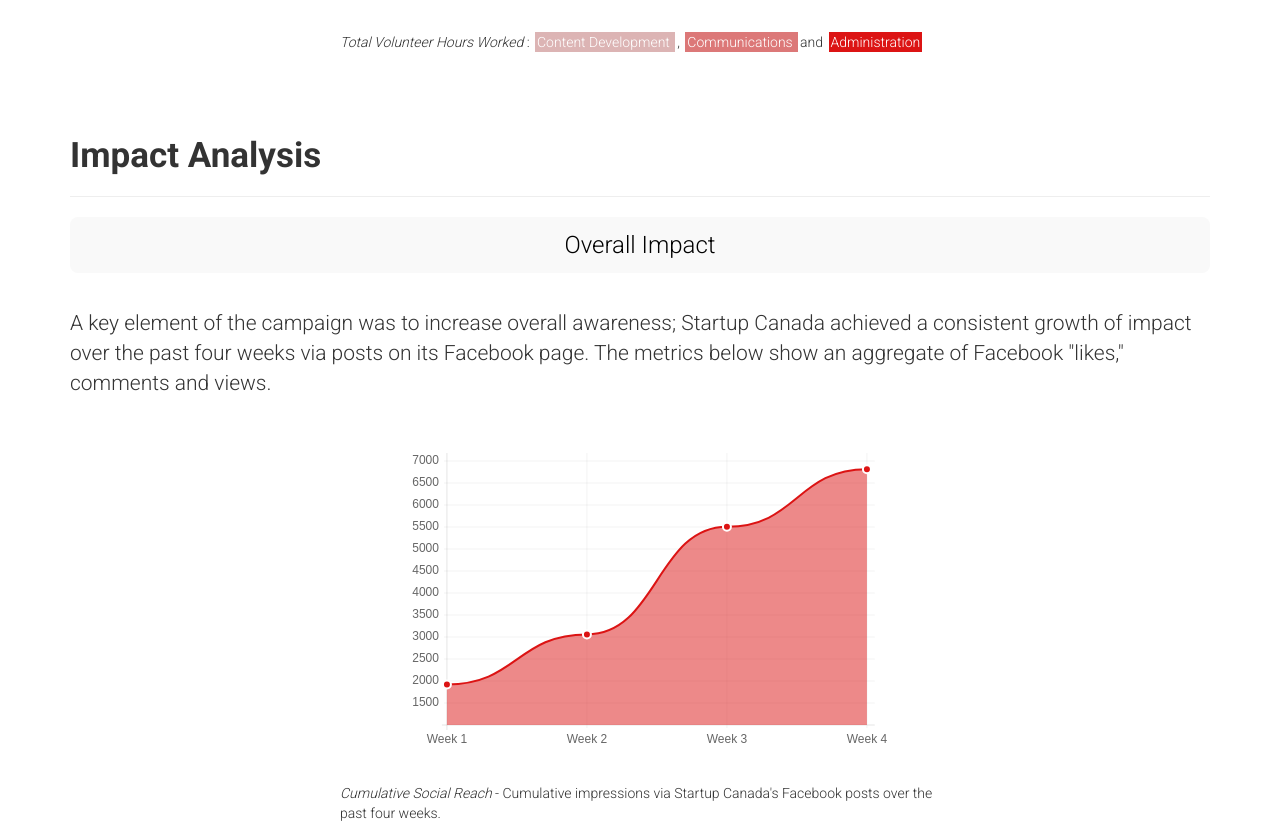
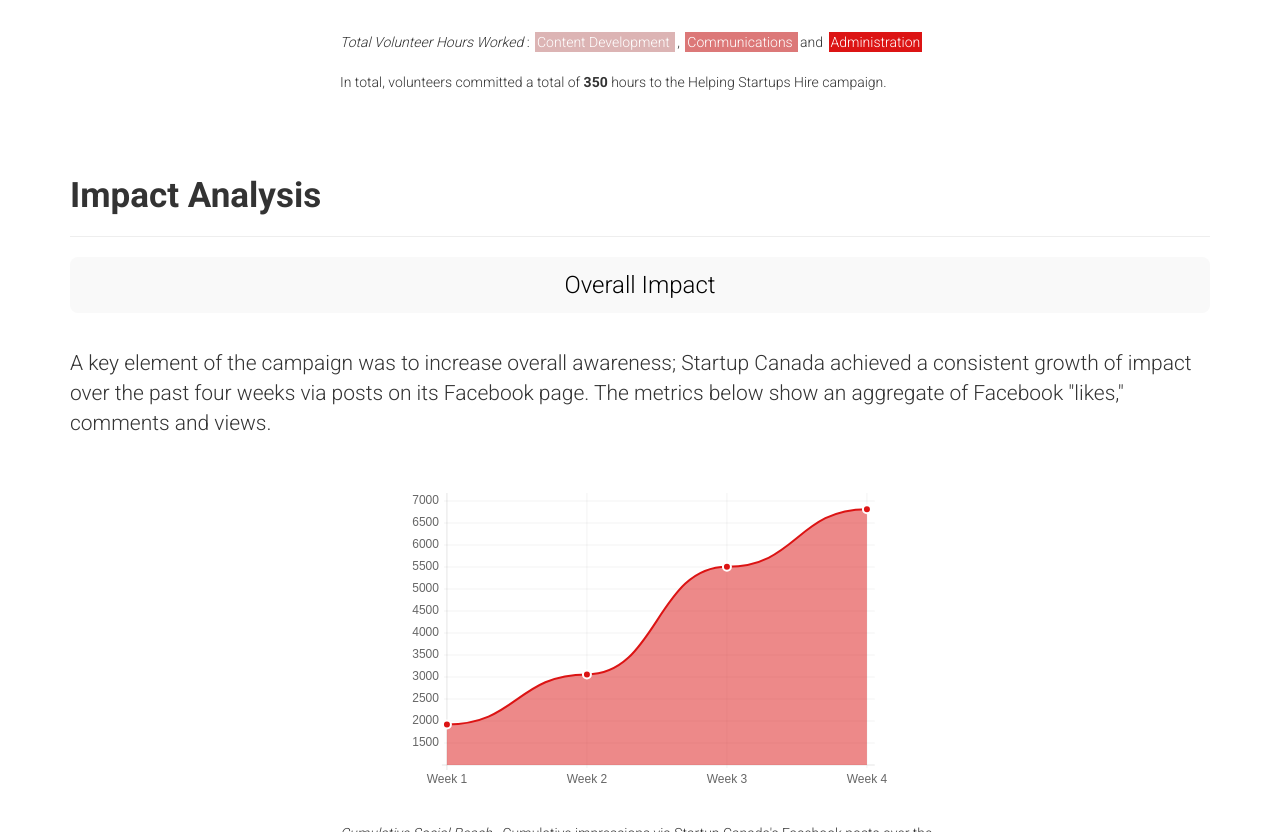
Before and after one commit to eddotman/reporting-template, a plain HTML site: page intu_2013_08/index.html in a window 1280 px wide. Shown: the part 6458-7290 px from the top of the page. Drawn offline with nearby package versions, Linux system fonts and the light colour scheme.

Commit message:
minor text edit

```diff
--- a/intu_2013_08/index.html
+++ b/intu_2013_08/index.html
@@ -195,6 +195,8 @@
 				</div>
 				<div class="caption">
 						<em>Total Volunteer Hours Worked</em> : <span style="background:rgba(220,180,180,1);color:#ffffff;padding:2px;margin:2px"> Content Development </span>, <span style="background:rgba(220,120,120,1);color:#ffffff;padding:2px;margin:2px"> Communications </span>  and  <span style="background:rgba(220,20,20,1);color:#ffffff;padding:2px;margin:2px"> Administration </span>
+						<br><br>
+						In total, volunteers committed a total of <strong>350</strong> hours to the Helping Startups Hire campaign.
 				</div>
 
 			</div>
```
